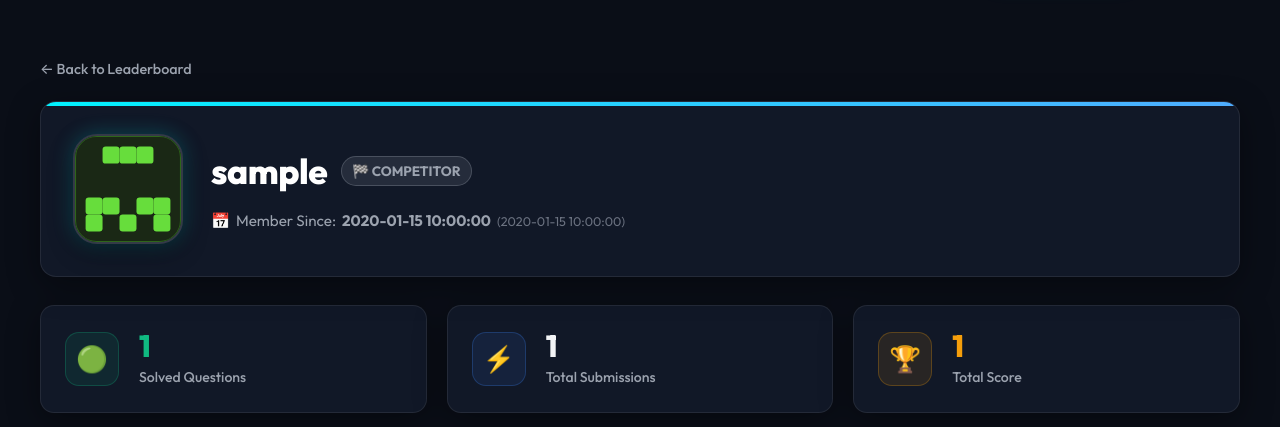
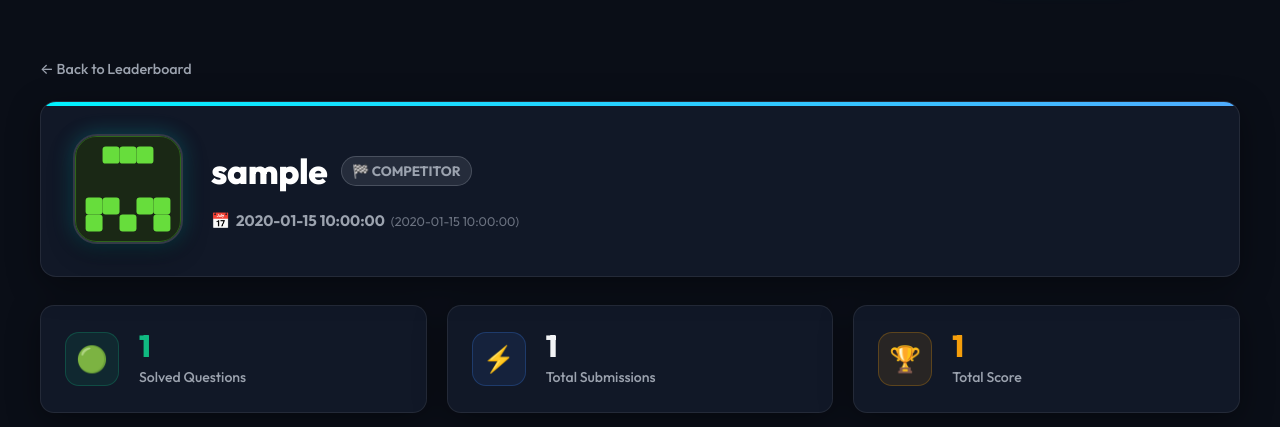
Before and after one commit to brizzigui/sqlrace, a Flask app: template templates/team_profile.html in a window 1280 px wide. Shown: the part 75-502 px from the top of the page. Run offline with Flask 3, Linux system fonts and the light colour scheme; the template is opened without the code that fills it: most values are stand-ins (such as "Sample title", 1, 10 or a date in 2020); some libraries are stand-ins or nearby versions.

Commit message:
fix: member since message syntax

```diff
--- a/templates/team_profile.html
+++ b/templates/team_profile.html
@@ -36,7 +36,7 @@
             <div class="profile-meta-row">
                 <span class="meta-item">
                     <span class="meta-icon">📅</span>
-                    {{ _('profile_member_since') }}: <strong>{{ team.joined_duration }}</strong>
+                    <strong>{{ team.joined_duration }}</strong>
                     {% if team.joined_date %}
                         <small class="text-muted">({{ team.joined_date }})</small>
                     {% endif %}
--- a/translations.py
+++ b/translations.py
@@ -218,7 +218,6 @@ TRANSLATIONS = {
         'title_editor': 'Editor - {title} - SQL Race',
         'title_team_profile': 'Team Profile - {username} - SQL Race',
         'profile_title': 'Team Profile',
-        'profile_member_since': 'Member Since',
         'profile_solved_questions': 'Solved Questions',
         'profile_total_submissions': 'Total Submissions',
         'profile_total_score': 'Total Score',
@@ -493,7 +492,6 @@ TRANSLATIONS = {
         'title_editor': 'Editor - {title} - SQL Race',
         'title_team_profile': 'Perfil da Equipe - {username} - SQL Race',
         'profile_title': 'Perfil da Equipe',
-        'profile_member_since': 'Membro desde',
         'profile_solved_questions': 'Questões Resolvidas',
         'profile_total_submissions': 'Total de Envios',
         'profile_total_score': 'Pontuação Total',
```
